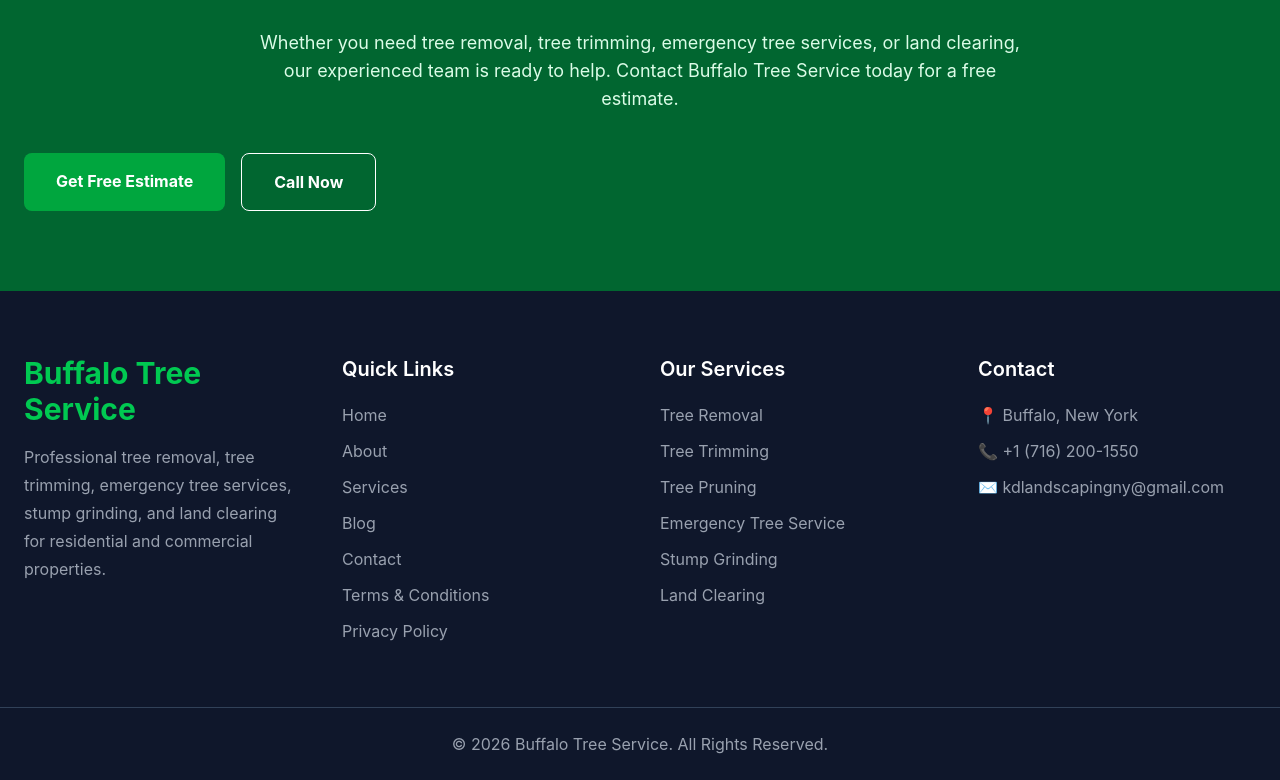
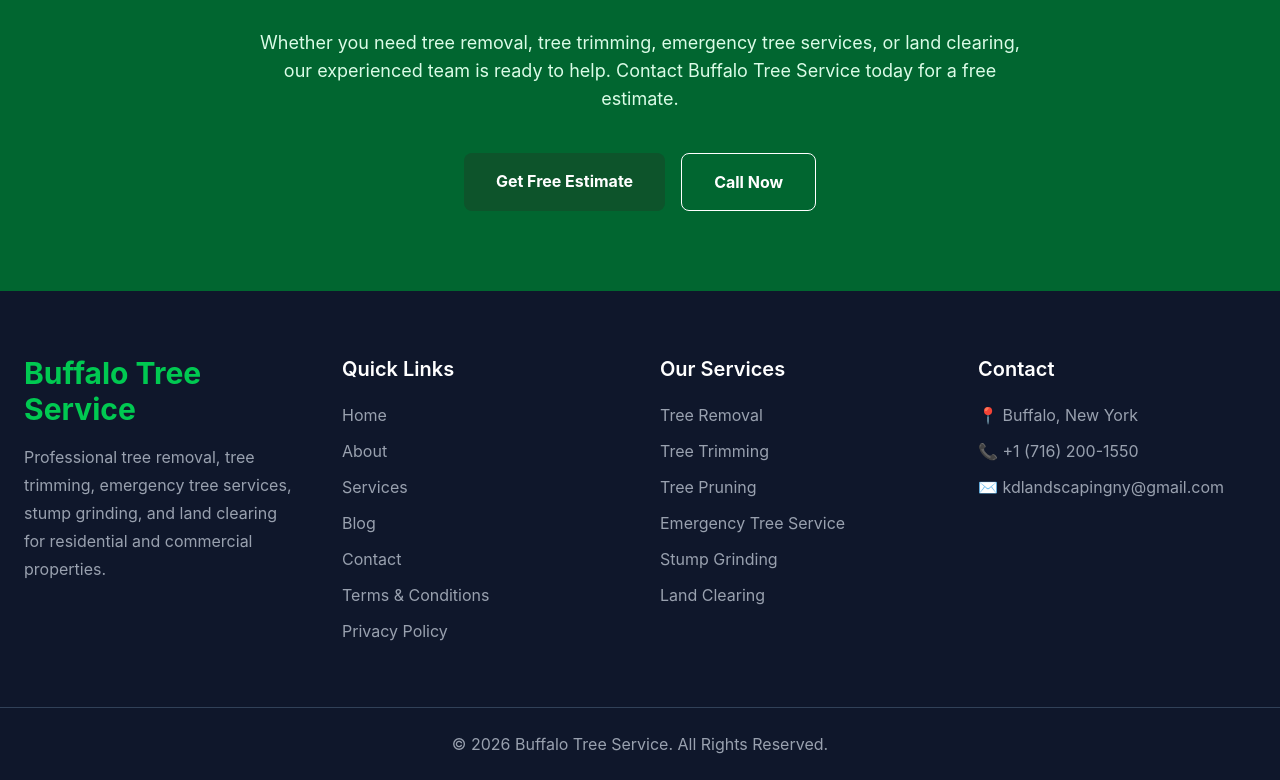
Before and after one commit to Nafrin14/buffalo-tree-services, a React (Vite) app: page / in a window 1280 px wide. Shown: the part 4767-5547 px from the top of the page. Built offline with nearby package versions, Linux system fonts and the light colour scheme.

Commit message:
update CTA section

```diff
--- a/src/components/CTASection.jsx
+++ b/src/components/CTASection.jsx
@@ -1,9 +1,9 @@
 import { Link } from "react-router-dom";
+
 function CTASection() {
   return (
     <section className="bg-green-800 py-20">
       <div className="max-w-7xl mx-auto px-6 text-center text-white">
-
         <p className="uppercase tracking-widest text-green-200 font-semibold">
           Get Started Today
         </p>
@@ -14,25 +14,27 @@ function CTASection() {
 
         <p className="max-w-3xl mx-auto text-lg text-green-100 mb-10">
           Whether you need tree removal, tree trimming, emergency tree services,
-          or land clearing, our experienced team is ready to help.
-          Contact Buffalo Tree Service today for a free estimate.
+          or land clearing, our experienced team is ready to help. Contact
+          Buffalo Tree Service today for a free estimate.
         </p>
 
-       <div className="mt-8 flex flex-col sm:flex-row justify-center md:justify-start gap-4">
+        <div className="mt-8 flex flex-col sm:flex-row justify-center gap-4">
           <Link
             to="/contact"
-            className="bg-green-600 text-white px-8 py-4 rounded-lg font-bold hover:bg-green-700 transition w-full sm:w-auto text-center"
+            aria-label="Request a free tree service estimate"
+            className="bg-green-900 text-white px-8 py-4 rounded-lg font-bold hover:bg-black focus:outline-none focus:ring-4 focus:ring-green-300 transition w-full sm:w-auto text-center"
           >
             Get Free Estimate
           </Link>
+
           <a
             href="tel:+17162001550"
-            className="border border-white text-white px-8 py-4 rounded-lg font-bold hover:bg-white hover:text-green-700 transition w-full sm:w-auto text-center"
+            aria-label="Call Buffalo Tree Service at plus one 716 200 1550"
+            className="border border-white text-white px-8 py-4 rounded-lg font-bold hover:bg-white hover:text-green-800 focus:outline-none focus:ring-4 focus:ring-white transition w-full sm:w-auto text-center"
           >
             Call Now
           </a>
         </div>
-
       </div>
     </section>
   );
```
